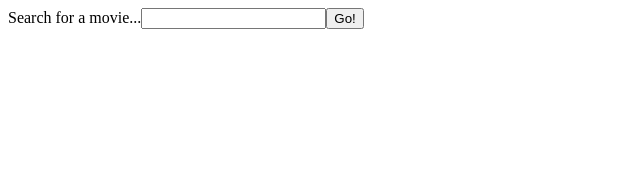
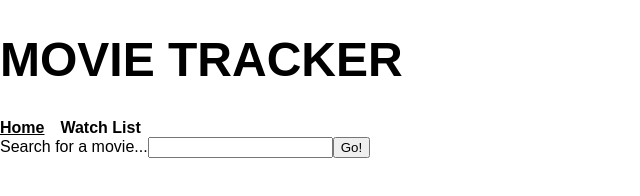
Before and after one commit to jnicewander/movie-watch-list, a Gatsby site: page / in a window 1280 px wide. Shown: the whole page, without its empty margins (0-640 px from the left). Built offline with nearby package versions, Linux system fonts and the light colour scheme; Gatsby itself is replaced by a stand-in of ours.

Commit message:
Add watch list page and base styles.

```diff
--- /dev/null
+++ b/src/components/header/index.js
@@ -0,0 +1,47 @@
+import React from 'react'
+import styled from 'styled-components'
+import { Link } from 'gatsby'
+
+const Container = styled.header`
+`
+const Title = styled.h1`
+  font-size: clamp(1.5rem, 1rem + 2.5vw, 6rem);
+  font-weight: 900;
+  text-transform: uppercase;
+`
+const Nav = styled.nav`
+`
+const NavLink = styled(Link)`
+  text-decoration: none;
+  color: black;
+  font-weight: 600;
+  margin-right: 1rem;
+
+  &.active {
+    text-decoration: underline;
+  }
+`
+
+const Header = () => {
+  return (
+    <Container>
+      <Title>Movie Tracker</Title>
+      <Nav>
+        <NavLink
+          activeClassName="active"
+          to="/"
+        >
+          Home
+        </NavLink>
+        <NavLink
+          activeClassName="active"
+          to="/watch-list"
+        >
+          Watch List
+        </NavLink>
+      </Nav>
+    </Container>
+  )
+}
+
+export default Header
--- /dev/null
+++ b/src/components/layout.js
@@ -0,0 +1,33 @@
+import React, { useState } from 'react'
+import styled from 'styled-components'
+import { GlobalStyle } from '../theme/global-style'
+import Header from './header'
+
+const Container = styled.div`
+  display: flex;
+  flex-direction: column;
+  min-height: 100vh;
+
+  >:nth-child(2) {
+    flex: 1;
+  }
+  >:last-child {
+    flex-shrink: 0;
+  }
+`
+
+const Layout = ({ children }) => {
+
+  return (
+    <Container>
+      <GlobalStyle />
+      <Header />
+      <main>
+        {children}
+      </main>
+      <footer></footer>
+    </Container>
+  )
+}
+
+export default Layout
--- /dev/null
+++ b/src/components/movies/grid.js
@@ -0,0 +1,19 @@
+import React from 'react'
+import styled from 'styled-components'
+
+const ContainerGrid = styled.div`
+  display: grid;
+  grid-template-columns: repeat(auto-fit, minmax(300px, 1fr));
+  gap: 2vw;
+  justify-content: center;
+`
+
+const Grid = ({ children }) => {
+  return (
+    <ContainerGrid>
+      {children}
+    </ContainerGrid>
+  )
+}
+
+export default Grid
--- a/src/components/movies/index.js
+++ b/src/components/movies/index.js
@@ -1,19 +1,12 @@
 import React from 'react'
 import styled from 'styled-components'
 import MovieCard from '../movie-card'
-import WatchListContext from '../../context/watchlist-context'
+import Grid from './grid'
 
-const Grid = styled.div`
-  display: grid;
-  grid-template-columns: repeat(6, minmax(250px, 350px));
-  gap: 1vw;
-`
-
-const Movies = ({ className, movies, status }) => {
-
+const Movies = ({ movies }) => {
   return (
-    <Grid className={className}>
-      {status === 'fetched' &&
+    <Grid>
+      {movies.length > 0 &&
         movies.map(movie => (
           <MovieCard
             key={movie.id}
--- a/src/pages/index.js
+++ b/src/pages/index.js
@@ -1,4 +1,5 @@
 import React, { useState } from "react"
+import Layout from '../components/layout'
 import SearchBar from "../components/search-bar"
 import Movies from "../components/movies"
 import { useGetMoviesApi } from "../hooks/useGetMoviesApi"
@@ -18,8 +19,8 @@ const IndexPage = () => {
   }
 
   return (
-    <main>
-      <title>Home || Movie Watch List</title>
+    <Layout>
+      <title>Home || Movie Tracker</title>
       <SearchBar
         value={userInput}
         onSubmit={e => handleSubmit(e)}
@@ -29,7 +30,7 @@ const IndexPage = () => {
         status={status}
         movies={movies}
       />
-    </main>
+    </Layout>
   )
 }
 
--- /dev/null
+++ b/src/theme/global-style.js
@@ -0,0 +1,16 @@
+import { createGlobalStyle } from 'styled-components'
+
+export const GlobalStyle = createGlobalStyle`
+  html {
+    box-sizing: border-box;
+  }
+  *, *:before, *:after {
+    box-sizing: inherit;
+  }
+  body {
+    font-family: Arial, Helvetica, sans-serif;
+    font-size: 16px;
+    margin: 0;
+    padding: 0;
+  }
+`
```
Also changed, not shown: src/pages/watch-list.js (added, +22 -0 lines).
